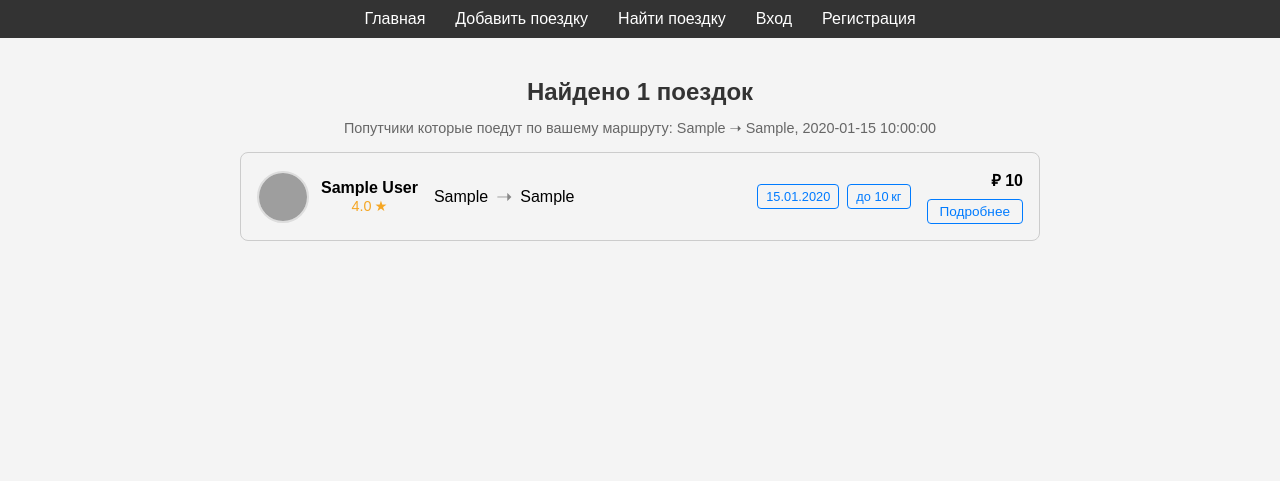
After one commit to crptmndd/BeriLetiWeb, a Python web app: template app/templates/search_results.html in a window 1280 px wide. The commit adds this page. Shown: the top 481 px of the page. Run offline with Jinja, Linux system fonts and the light colour scheme; the template is opened without the code that fills it: most values are stand-ins (such as "Sample title", 1, 10 or a date in 2020); grey boxes are pictures that could not be loaded.

```diff
--- a/app/static/css/style.css
+++ b/app/static/css/style.css
@@ -460,3 +460,152 @@ footer ul li a {
 #message-form button {
   padding: 0.5rem 1rem;
 }
+
+
+/* Поиск — список поездок */
+/* === HEADER === */
+.search-header {
+  text-align: center;
+  margin-bottom: 1rem;
+}
+.search-header h1 {
+  margin: 0;
+  font-size: 1.5rem;
+}
+.search-header .search-route {
+  color: #666;
+  font-size: 0.9rem;
+}
+
+/* === LIST === */
+.trips-list {
+  display: flex;
+  flex-direction: column;
+  gap: 1rem;
+}
+
+/* === CARD === */
+.trip-card {
+  border: 1px solid #ccc;
+  border-radius: 8px;
+  overflow: hidden;
+}
+.trip-card .card-top {
+  display: flex;
+  align-items: center;
+  gap: 1rem;
+  padding: 1rem;
+}
+.trip-card .user-info {
+  display: flex;
+  align-items: center;
+  gap: 0.75rem;
+}
+.trip-card .avatar {
+  width: 48px;
+  height: 48px;
+  border-radius: 50%;
+  object-fit: cover;
+  border: 2px solid #ddd;
+}
+.trip-card .name {
+  margin: 0;
+  font-weight: bold;
+}
+.trip-card .rating {
+  margin: 0;
+  color: #f5a623;
+  font-size: 0.9rem;
+}
+
+/* маршрут */
+.trip-card .route-info {
+  flex: 1;
+  font-size: 1rem;
+  display: flex;
+  align-items: center;
+  gap: 0.5rem;
+}
+.trip-card .route-info .arrow {
+  font-size: 1.2rem;
+  color: #888;
+}
+
+/* теги */
+.trip-card .tags {
+  display: flex;
+  gap: 0.5rem;
+}
+.trip-card .tag {
+  padding: 0.25rem 0.5rem;
+  border: 1px solid #007bff;
+  border-radius: 4px;
+  font-size: 0.8rem;
+  color: #007bff;
+}
+.trip-card .tag.verified {
+  border-color: #28a745;
+  color: #28a745;
+}
+
+/* верхние действия */
+.trip-card .actions-top {
+  display: flex;
+  flex-direction: column;
+  align-items: flex-end;
+  gap: 0.5rem;
+}
+.trip-card .price {
+  font-weight: bold;
+  font-size: 1rem;
+}
+.trip-card .btn-toggle {
+  background: none;
+  border: 1px solid #007bff;
+  color: #007bff;
+  padding: 0.25rem 0.75rem;
+  border-radius: 4px;
+  cursor: pointer;
+  font-size: 0.85rem;
+}
+
+/* дополнительная область */
+.trip-card .card-extra {
+  display: none;
+  padding: 1rem;
+  background: #f9f9f9;
+  border-top: 1px solid #eee;
+  justify-content: space-between;
+  align-items: center;
+}
+.trip-card .card-extra.open {
+  display: flex;
+}
+.trip-card .card-extra .stats {
+  font-size: 0.9rem;
+  color: #333;
+}
+.trip-card .card-extra .stats p {
+  margin: 0.25rem 0;
+}
+.trip-card .card-extra .reviews-link {
+  display: block;
+  margin-top: 0.25rem;
+  font-size: 0.85rem;
+  color: #007bff;
+  text-decoration: none;
+}
+.trip-card .card-extra .reviews-link:hover {
+  text-decoration: underline;
+}
+.trip-card .extra-actions .btn-chat {
+  background: #007bff;
+  color: white;
+  padding: 0.5rem 1rem;
+  border-radius: 4px;
+  text-decoration: none;
+  font-size: 0.9rem;
+}
+.trip-card .extra-actions .btn-chat:hover {
+  background: #0056b3;
+}
--- a/app/templates/base.html
+++ b/app/templates/base.html
@@ -18,7 +18,7 @@
                     <li><a href="/register">Регистрация</a></li>
                 {% endif %}
                 {% if current_user %}
-                    <li style="float: right;"><a href="/chat">Чат</a></li>
+                    <li style="float: right;"><a href="/conversations">Сообщения</a></li>
                     <li style="float: right;"><a href="/profile">Профиль</a></li>
                 {% endif %}
             </ul>
--- /dev/null
+++ b/app/templates/search_results.html
@@ -0,0 +1,70 @@
+{% extends "base.html" %}
+{% block title %}Результаты поиска{% endblock %}
+
+{% block content %}
+  <section class="search-header">
+    <h1>Найдено {{ count }} поездок</h1>
+    <p class="search-route">
+      Попутчики которые поедут по вашему маршруту:
+      {{ from_location }} ➝ {{ to_location }}, {{ departure_date }}
+    </p>
+  </section>
+
+
+  <div class="trips-list">
+    {% for trip in trips %}
+      <div class="trip-card" id="trip-{{ trip.id }}">
+        <div class="card-top">
+          <div class="user-info">
+            <img
+              src="{% if trip.user_avatar %}{{ url_for('static', path='uploads/' ~ trip.user_avatar) }}{% else %}{{ url_for('static', path='images/default-avatar.png') }}{% endif %}"
+              alt="Аватар {{ trip.user_full_name }}"
+              class="avatar"
+            >
+            <div>
+              <p class="name">{{ trip.user_full_name }}</p>
+              <p class="rating">{{ "%.1f"|format(trip.user_rating) }} ★</p>
+            </div>
+          </div>
+          <div class="route-info">
+            <span class="loc">{{ trip.from_location }}</span>
+            <span class="arrow">➝</span>
+            <span class="loc">{{ trip.to_location }}</span>
+          </div>
+          <div class="tags">
+            <span class="tag date">{{ trip.departure_date.strftime('%d.%m.%Y') }}</span>
+            <span class="tag weight">до {{ trip.max_weight }} кг</span>
+            {% if trip.user_phone %}<span class="tag verified">Верифицирован</span>{% endif %}
+          </div>
+          <div class="actions-top">
+            <span class="price">₽ {{ trip.price }}</span>
+            <button class="btn-toggle">Подробнее</button>
+          </div>
+        </div>
+        <div class="card-extra">
+          <div class="stats">
+            <p>Поездок: {{ trip.trips_count }}</p>
+            <p>Жалоб: {{ trip.complaints_count }}</p>
+            <a href="#" class="reviews-link">Отзывы</a>
+          </div>
+          <div class="extra-actions">
+            <a href="{{ url_for('chat_page') }}?peer_id={{ trip.user_id }}" class="btn-chat">
+                Связаться с попутчиком
+            </a>
+          </div>
+        </div>
+      </div>
+    {% endfor %}
+  </div>
+
+  <script>
+    document.querySelectorAll('.btn-toggle').forEach(btn => {
+      btn.addEventListener('click', () => {
+        const card = btn.closest('.trip-card');
+        const extra = card.querySelector('.card-extra');
+        const isOpen = extra.classList.toggle('open');
+        btn.textContent = isOpen ? 'Скрыть' : 'Подробнее';
+      });
+    });
+  </script>
+{% endblock %}
```
Also changed, not shown: app/api/v1/user.py (+14 -10 lines), app/routes/auth.py (+14 -2 lines), app/routes/chat.py (+73 -106 lines), app/routes/main.py (+101 -20 lines), app/services/chat_service.py (added, +72 -0 lines), app/templates/chat.html (+31 -45 lines), app/templates/conversations.html (added, +19 -0 lines).
